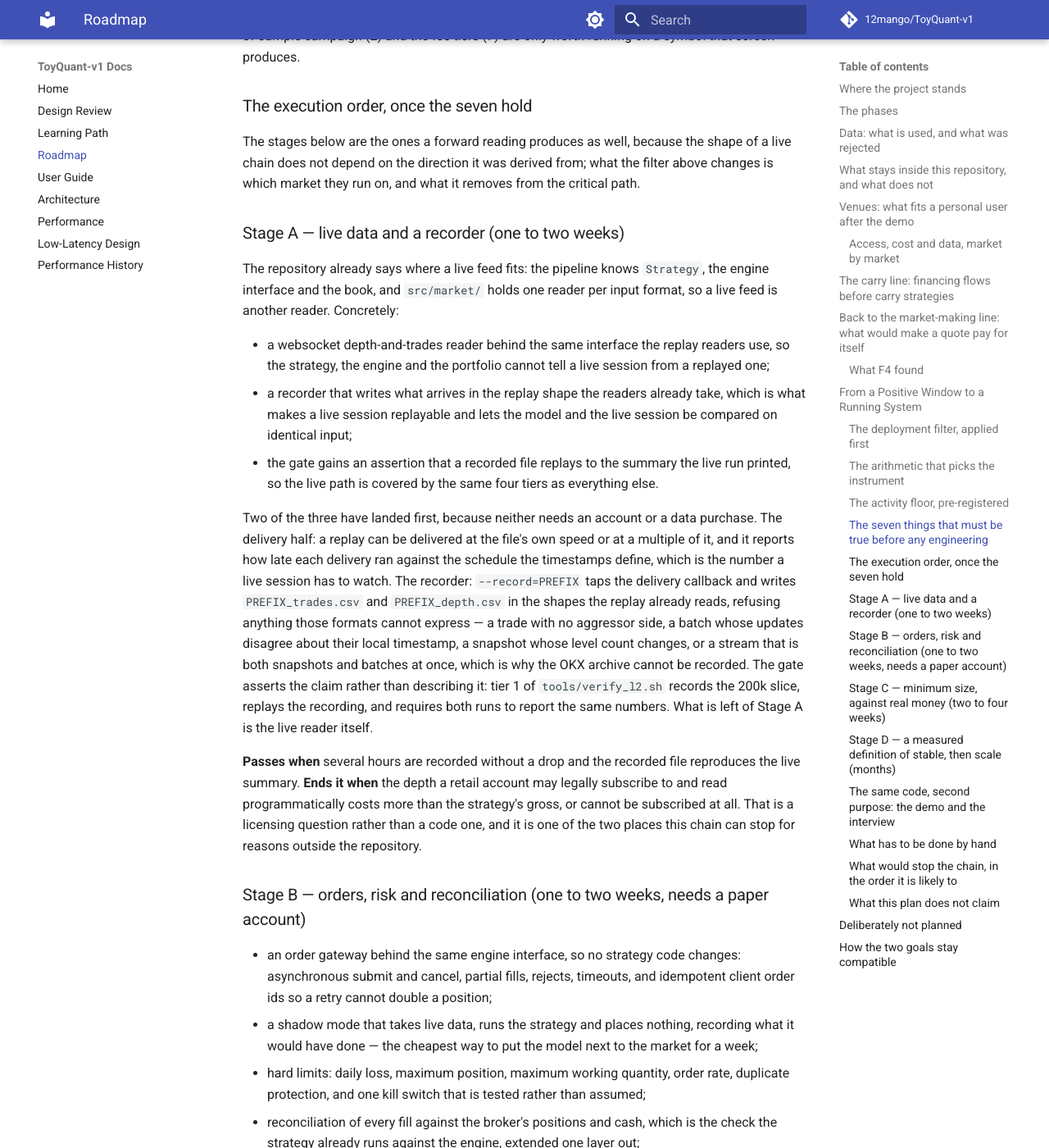
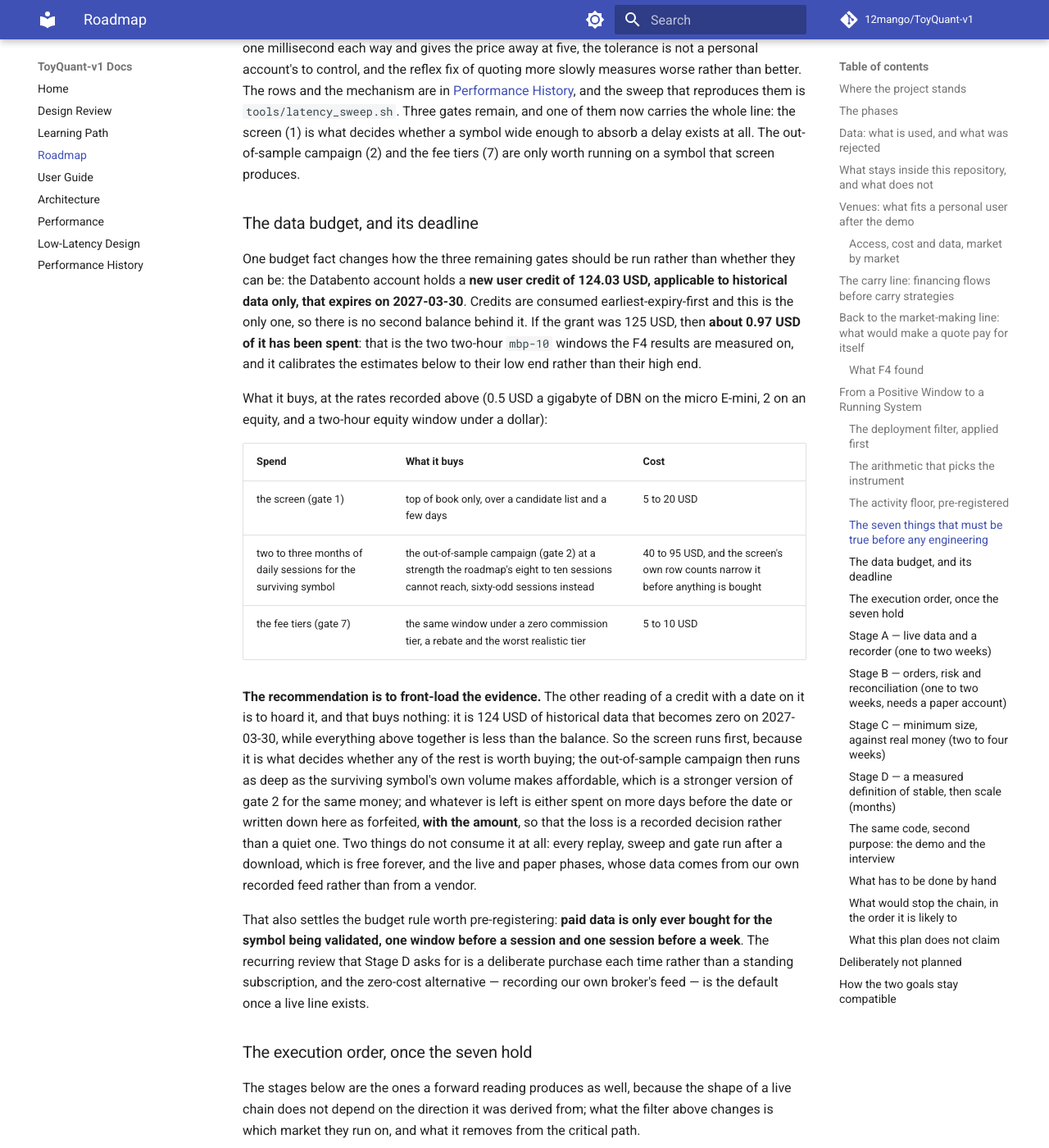
Before and after one commit to 12mango/ToyQuant-v1, an MkDocs documentation site: the page built from docs/ROADMAP.md, in a window 1280 px wide and 1400 px high, scrolled down 15714 px. Shown: the whole window at 82% size. Built offline with MkDocs 1.6.1 and Material for MkDocs 9.7.7, drawn with Linux system fonts in a browser that asks for light colours; comment, search, counter and statistics services are not loaded; some of the changed text lies outside the part shown.

Commit message:
docs: Record the data budget, its expiry date, and what it changes
The Databento account holds a new user credit of 124.03 USD that applies to historical data only and expires on
2027-03-30, and about 0.97 USD of it is spent -- the two two-hour `mbp-10` windows the F4 results are measured
on, which is a useful calibration: the estimates in the roadmap are at their low end, not their high end. A
credit with a date on it is a different planning problem from a balance, so it is written down where the gate
costs are.

What it changes is not whether the three remaining gates can run but how the second one should. The roadmap asks
for eight to ten sessions; the credit makes sixty-odd affordable for the same kind of money, and a campaign that
long is a stronger version of the same claim. So the recommendation recorded here is to front-load the evidence:
the screen first, because it decides whether anything else is worth buying, then the out-of-sample campaign as
deep as the surviving symbol's own volume makes affordable, and the remainder either spent before the date or
written down here as forfeited with the amount, so that it is a recorded decision rather than a quiet one.

The section also fixes the budget rule the stage plan needs: paid data is only ever bought for the symbol being
validated, one window before a session and one session before a week; the recurring review Stage D asks for is a
deliberate purchase each time rather than a subscription; and the zero-cost alternative, recording our own
broker's feed, is the default once a live line exists. Nothing already downloaded consumes anything further:
every replay, sweep and gate run is free forever, which is why the files bought now become the repository's
permanent evidence.

Gate: tier 0 through tier 3 green.

```diff
--- a/docs/ROADMAP.md
+++ b/docs/ROADMAP.md
@@ -366,7 +366,7 @@ screen's verdict pre-registered.
 | # | Must be true | The cheapest way to kill it | Cost |
 |---|---|---|---|
 | 1 | the half spread at the trades is at least three times the fee per side | `tools/screen_spread.py`, which prices the window before it spends and refuses to download without a stated cap | 5 to 20 USD |
-| 2 | capture stays positive across days once the drift is gone | eight to ten sessions, and the hours outside the open | 10 to 20 USD |
+| 2 | capture stays positive across days once the drift is gone | eight to ten sessions, and the hours outside the open | 10 to 20 USD, or 40 to 95 for the sixty-odd sessions the expiring credit makes affordable — see the budget section below |
 | 3 | our order really rests where we measured it | pin a destination and re-measure, or record where orders actually land for a week and measure that | free, then 1 to 2 USD |
 | 4 | the account may run it: day trading minimums, borrow, settlement | a channel answer, not a code change | free |
 | 5 | the broker's rate limits and latency carry the pace the strategy needs | its published limits, and the latency the repository already models | free |
@@ -384,6 +384,39 @@ the reflex fix of quoting more slowly measures worse rather than better. The row
 reproduces them is `tools/latency_sweep.sh`. Three gates remain, and one of them now carries the whole line: the
 screen (1) is what decides whether a symbol wide enough to absorb a delay exists at all. The out-of-sample
 campaign (2) and the fee tiers (7) are only worth running on a symbol that screen produces.
+
+### The data budget, and its deadline
+
+One budget fact changes how the three remaining gates should be run rather than whether they can be: the
+Databento account holds a **new user credit of 124.03 USD, applicable to historical data only, that expires on
+2027-03-30**. Credits are consumed earliest-expiry-first and this is the only one, so there is no second balance
+behind it. If the grant was 125 USD, then **about 0.97 USD of it has been spent**: that is the two two-hour
+`mbp-10` windows the F4 results are measured on, and it calibrates the estimates below to their low end rather
+than their high end.
+
+What it buys, at the rates recorded above (0.5 USD a gigabyte of DBN on the micro E-mini, 2 on an equity, and a
+two-hour equity window under a dollar):
+
+| Spend | What it buys | Cost |
+|---|---|---|
+| the screen (gate 1) | top of book only, over a candidate list and a few days | 5 to 20 USD |
+| two to three months of daily sessions for the surviving symbol | the out-of-sample campaign (gate 2) at a strength the roadmap's eight to ten sessions cannot reach, sixty-odd sessions instead | 40 to 95 USD, and the screen's own row counts narrow it before anything is bought |
+| the fee tiers (gate 7) | the same window under a zero commission tier, a rebate and the worst realistic tier | 5 to 10 USD |
+
+**The recommendation is to front-load the evidence.** The other reading of a credit with a date on it is to
+hoard it, and that buys nothing: it is 124 USD of historical data that becomes zero on 2027-03-30, while
+everything above together is less than the balance. So the screen runs first, because it is what decides whether
+any of the rest is worth buying; the out-of-sample campaign then runs as deep as the surviving symbol's own
+volume makes affordable, which is a stronger version of gate 2 for the same money; and whatever is left is
+either spent on more days before the date or written down here as forfeited, **with the amount**, so that the
+loss is a recorded decision rather than a quiet one. Two things do not consume it at all: every replay, sweep
+and gate run after a download, which is free forever, and the live and paper phases, whose data comes from our
+own recorded feed rather than from a vendor.
+
+That also settles the budget rule worth pre-registering: **paid data is only ever bought for the symbol being
+validated, one window before a session and one session before a week**. The recurring review that Stage D asks
+for is a deliberate purchase each time rather than a standing subscription, and the zero-cost alternative —
+recording our own broker's feed — is the default once a live line exists.
 
 ### The execution order, once the seven hold
 
```
